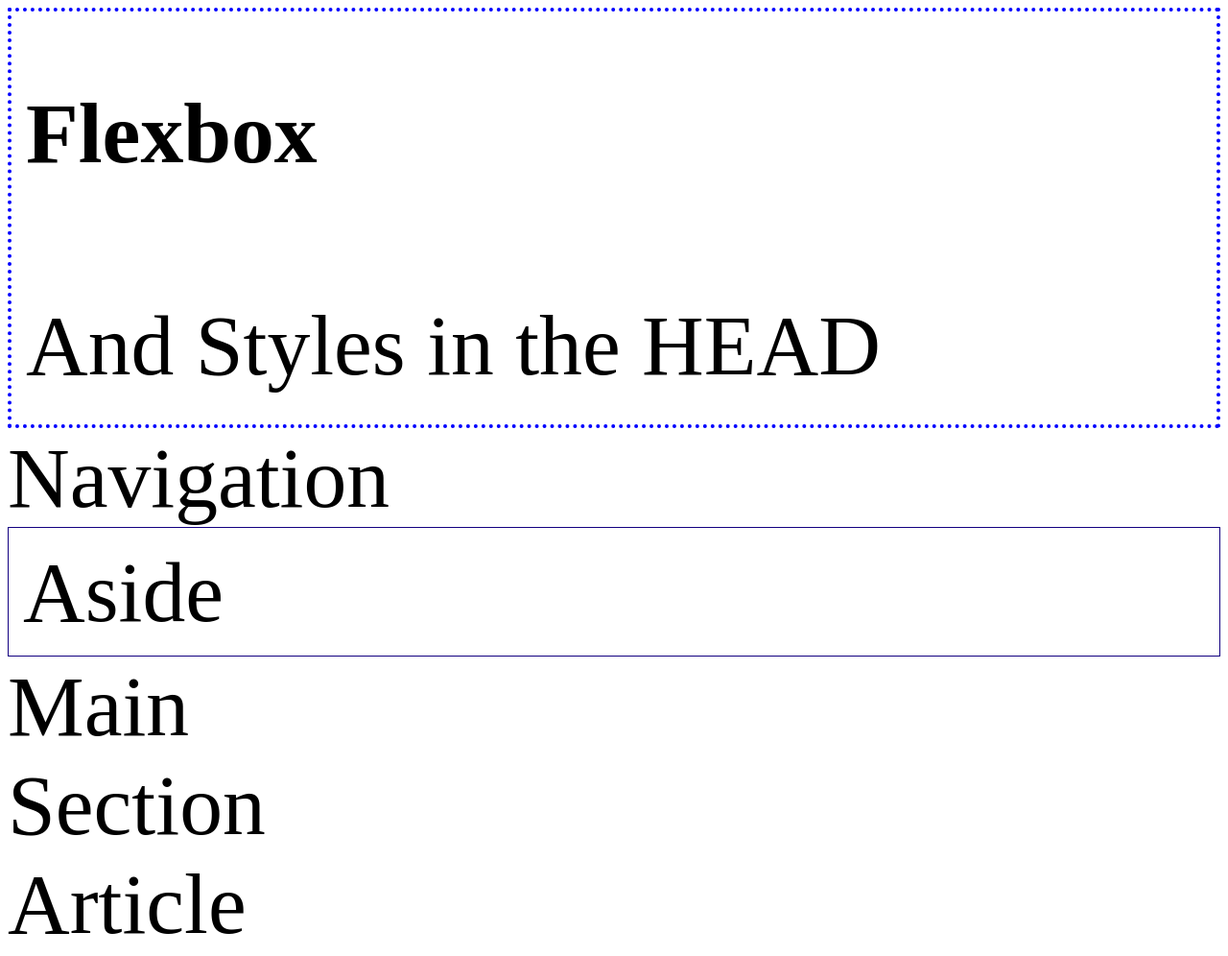
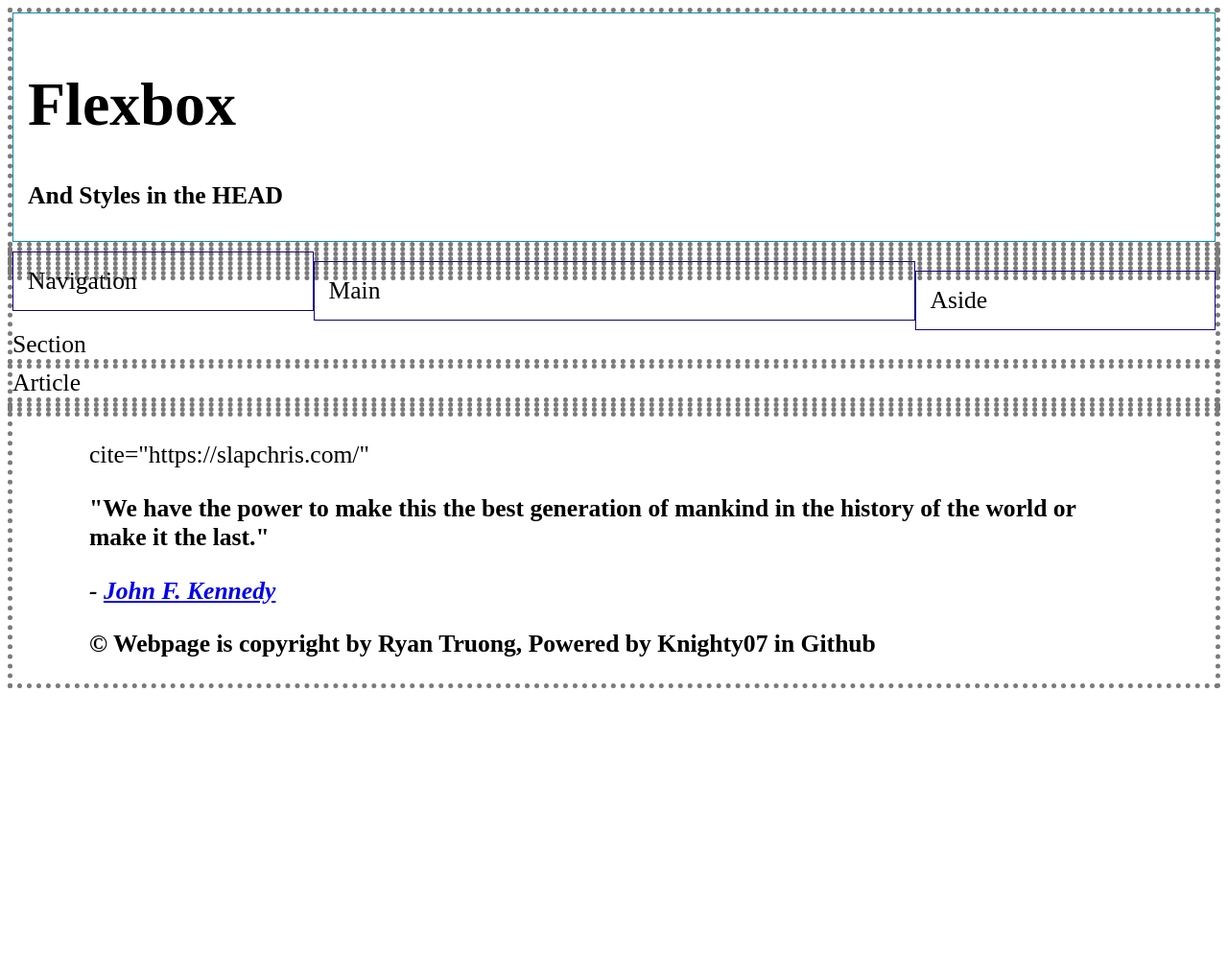
Before and after one commit to Knighty07/Learning-HTML-P2, a plain HTML site: page childPages/Flex Box.html in a window 1280 px wide. Shown: the top 996 px of the page at 96% size. After the commit the page ends 800 px from the top, so only its background shows below. Drawn offline with Linux system fonts and the light colour scheme.

Commit message:
commit to main

```diff
--- a/childPages/Flex Box.html
+++ b/childPages/Flex Box.html
@@ -1,15 +1,14 @@
 <!DOCTYPE html>
-<html>
+<html lang="en" dir="ltr">
     <head>
         <!-- Used by the Keyboard -->
         <meta charset="utf-8">
 
-        <title>Child Page Template </title>
+        <title>Flexbox</title>
 
-        <!-- Used by Browser or Google Search -->
         <meta name="author" content="Ryan Truong">
-        <meta name="description" content="Learning HTML by building a simple website">
-        <meta name="keywords" content="boilerplate, starter code, HTML, learning">
+        <meta name="description" content="Learning HTML by building simple website">
+        <meta name="keywords" content="starter code HTML learning flexbox">
         <meta name="viewport" content="width=device-width, initial-scale=1.0">
         <!-- Content give value for name or http-equiv attribute, text entry in string or array string -->
 
@@ -24,62 +23,62 @@
         <!-- meta http-equiv="content-type" content="text/html; charset=UTF-8" -->
         <!-- Already specified in the charset above-->
 
-        <!-- Cyber Security Note about JavaScript in Browsers-->
-        <noscript>Running JavaScript is not necessary in this HTML page ... FYI: your Feature to execute scripts is turned off</noscript>
+        <style>
+            * {
+                box-sizing: border-box;
+                font-size:2vw;
+            }
 
-<style>
-    *{
-        box-sizing: border-box;
-        font-size:7vw;
+            div {border: thick dotted rgb(122, 122, 122);}
+
+            .header {
+                border: 1px solid rgb(12, 140, 172);
+                padding: 15px;
+                font-size:4vw;
             }
-   .div{border: thick solid gray}
-   header {
-    border: 4px dotted  blue;
+
+            .menu {
+                width: 25%;
+                float: left;
                 padding: 15px;
-    font-size: 12vw;
-   }
-   .menu {
-width:25%
-float:left;
-padding: 15px;
-border: 1px solid rgb(19,0,128);
+                border: 1px solid rgb(19, 0, 128);
             }
             .main {
-    width:50%
-float:center;
+                width: 50%;
+                float: left;
                 padding: 15px;
-border: 1px solid rgb(19,0,128);
+                border: 1px solid rgb(19, 0, 128);
             }
             .aside {
-    width:25%
-float:center;
+                width: 25%;
+                float: left;
                 padding: 15px;
-border: 1px solid rgb(19,0,128);
+                border: 1px solid rgb(19, 0, 128);
             }
-   .footer{width:25%
-float:center;
+            .footer {
                 padding: 15px;
-border: 1px solid rgb(19,0,128);
+                border: 1px solid rgb(19, 0, 128);
             }
 
         </style>
 
-
-
+        <noscript>Running JavaScript is not necessary in the HTML Page ... FYI: your Feature to execute scripts is turned off</noscript>
 
     </head>
 
     <body>
+        <div>
             <header class="header">
-            <h1 style="font=size:5vw">Flexbox</h1>
-            <a> And Styles in the HEAD </a>
+                <h1 style="font-size:5vw">Flexbox</h1>
+                <h1>And Styles in the HEAD</h1>
             </header>
-        <div><nav class="header"> Navigation</nav></div>
-       <div><aside class="aside">Aside</aside> </div>
-      <div> <main>Main</main> </div>
-       <div> <section>Section</section> </div>
-      <div> <article>Article</article> </div>
-      <div>  <footer></footer> </div>
+        </div>
+        <div><nav class="menu">Navigation</nav></div>
+        <div><main class="main">Main</main></div>
+        <div><aside class="aside">Aside</aside></div>
+        <div><section>Section</section></div>
+        <div><article>Article</article></div>
+        <div><footer></footer></div>
     </body>
 
     <div> <footer>
@@ -95,5 +94,5 @@ border: 1px solid rgb(19,0,128);
                 </em>
             </p>
       <P>&copy; Webpage is copyright by Ryan Truong, Powered by Knighty07 in Github
-    <footer> </div>
-</html>
+    <footer>
+</html></div>
```
Lines whose indentation alone changed are shown as unchanged.
